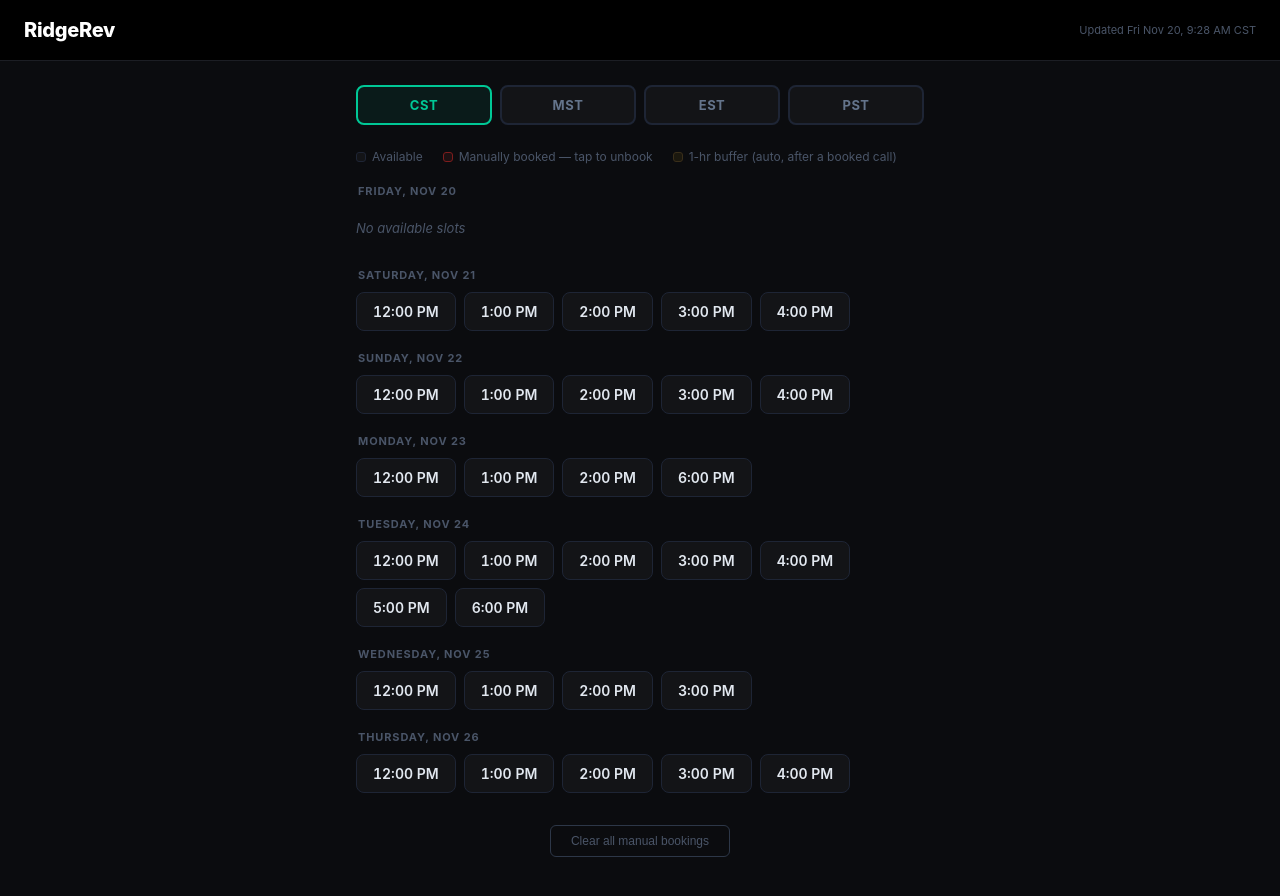
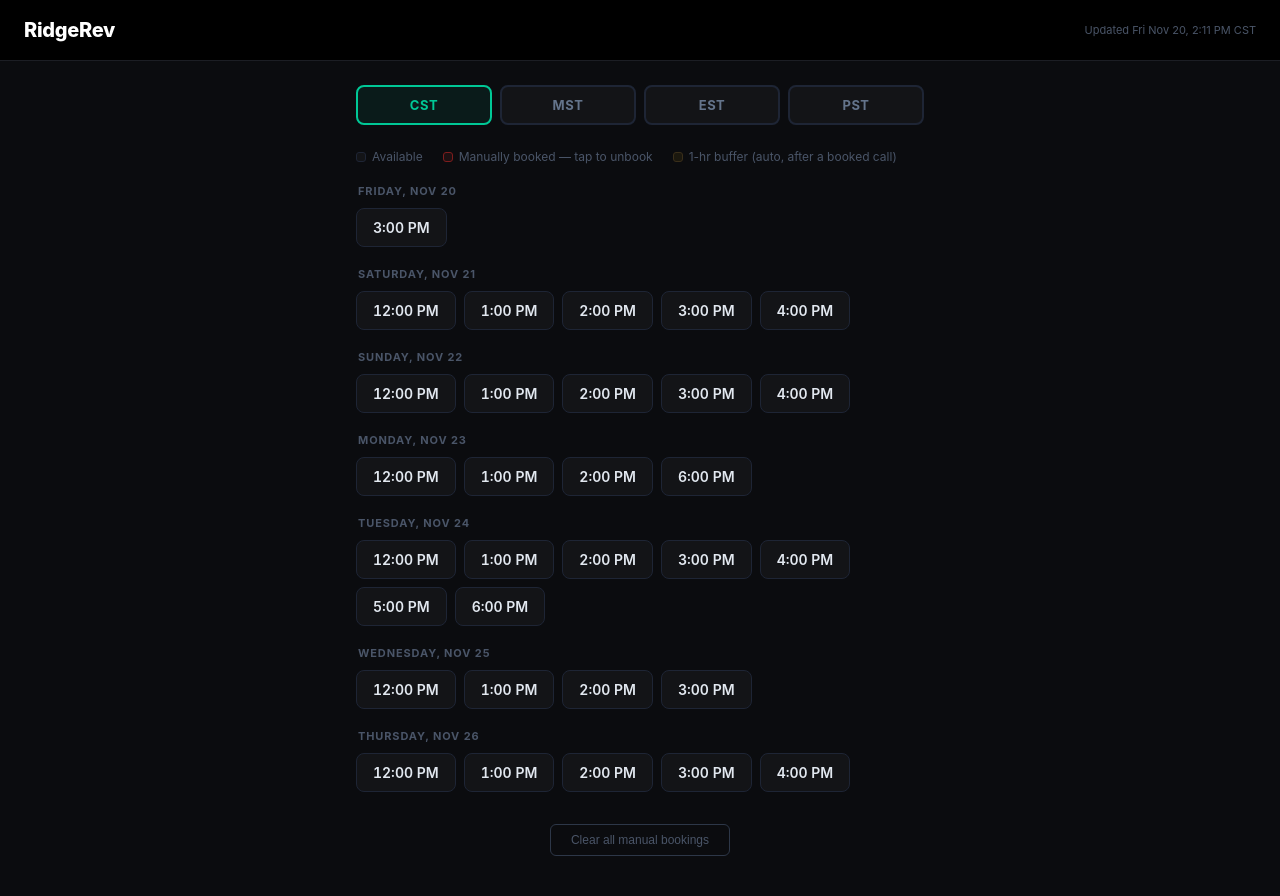
Before and after one commit to webbdelroy33-rgb/ridgerev-schedule, a plain HTML site: page index.html in a window 1280 px wide. Drawn offline with Linux system fonts and the light colour scheme.

Commit message:
Schedule update — Fri Nov 20, 2:11 PM CST

```diff
--- a/index.html
+++ b/index.html
@@ -89,7 +89,7 @@
 
 <div class="header">
   <div class="logo">RidgeRev</div>
-  <div class="generated" id="updatedAt">Updated Fri Nov 20, 9:28 AM CST</div>
+  <div class="generated" id="updatedAt">Updated Fri Nov 20, 2:11 PM CST</div>
 </div>
 
 <div class="main">
@@ -123,11 +123,21 @@
 <script>
 let SCHEDULE = {
   "Friday, Nov 20": {
-    "CST": [],
-    "MST": [],
-    "EST": [],
-    "PST": [],
-    "_iso": []
+    "CST": [
+      "3:00 PM"
+    ],
+    "MST": [
+      "2:00 PM"
+    ],
+    "EST": [
+      "4:00 PM"
+    ],
+    "PST": [
+      "1:00 PM"
+    ],
+    "_iso": [
+      "2026-11-20T15:00:00-06:00"
+    ]
   },
   "Saturday, Nov 21": {
     "CST": [
```
